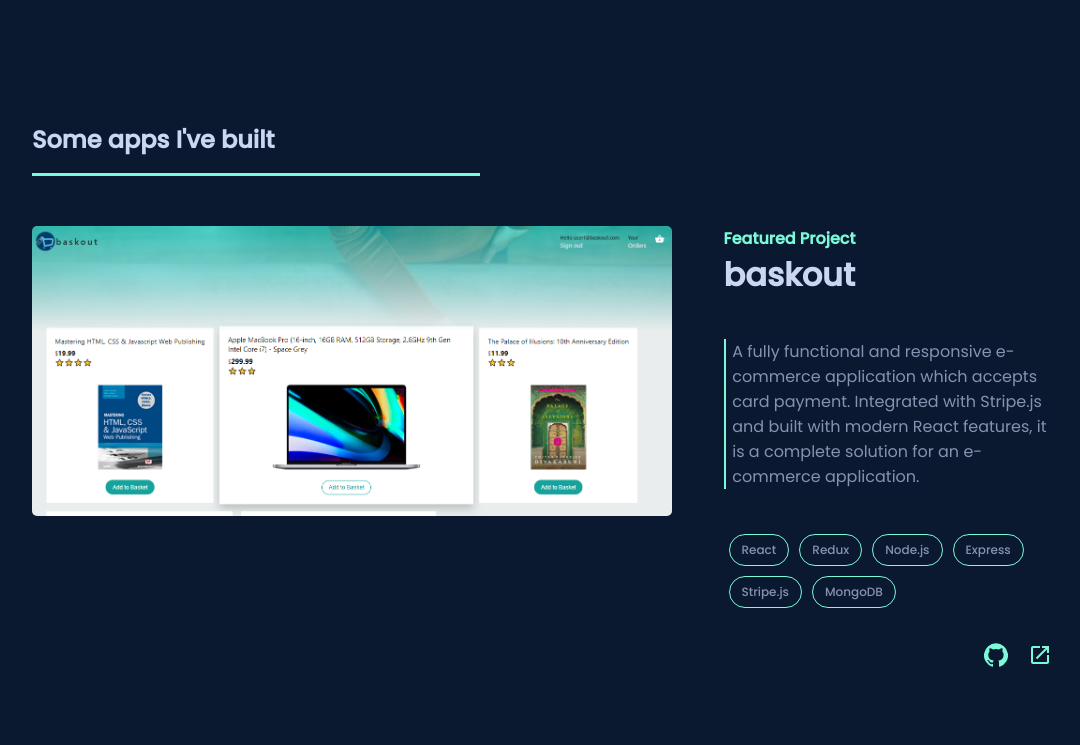
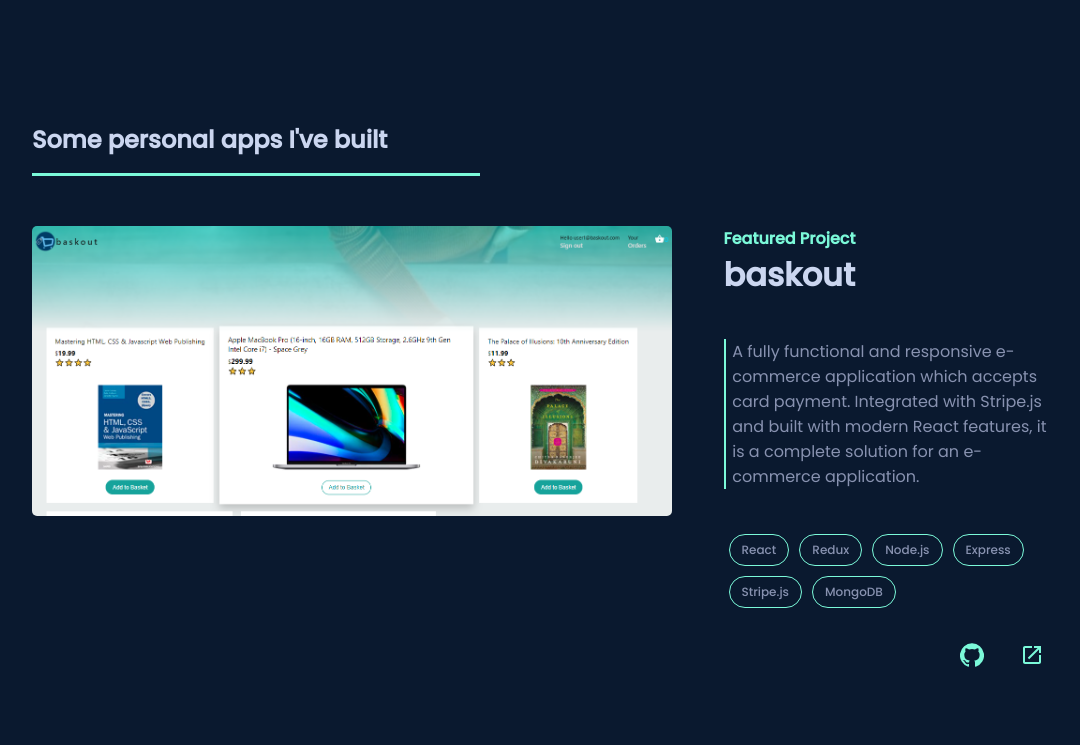
Before and after one commit to gautam-95/my-web-portfolio, a React (Create React App) app: page / in a window 1280 px wide. Shown: the part 3560-4305 px from the top of the page, without its empty margins (93-1173 px from the left). Built offline with nearby package versions, Linux system fonts and the light colour scheme.

Commit message:
Firebase hosting added
Firebase hosting added

```diff
--- a/src/components/Header/Header.js
+++ b/src/components/Header/Header.js
@@ -1,7 +1,6 @@
-import React, { useRef, useState } from "react";
+import React, { useRef } from "react";
 import classes from "./Header.module.scss";
 import { Link } from "react-scroll";
-import MenuIcon from "@material-ui/icons/Menu";
 
 const Header = (props) => {
   const inputEl = useRef(null);
@@ -21,7 +20,7 @@
         <div className={classes.navigationBackground}>&nbsp;</div>
         <nav>
           <ul>
-          <Link
+            <Link
               activeClass="active"
               to="home"
               spy={true}
--- a/src/components/Profiles/Profiles.js
+++ b/src/components/Profiles/Profiles.js
@@ -16,7 +16,11 @@
           <div className={classes.myLogo}>GP</div>
         </li>
         <li>
-          <a href="https://github.com/gautam-95" target="_blank">
+          <a
+            href="https://github.com/gautam-95"
+            target="_blank"
+            rel="noreferrer"
+          >
             <GitHubIcon className={classes.profileIcon} />
           </a>
         </li>
@@ -24,6 +28,7 @@
           <a
             href="https://www.linkedin.com/in/gautamraj-puranik-711b3012a/"
             target="_blank"
+            rel="noreferrer"
           >
             <LinkedInIcon className={classes.profileIcon} />
           </a>
--- a/src/components/Projects/FeaturedProject/FeaturedProject.js
+++ b/src/components/Projects/FeaturedProject/FeaturedProject.js
@@ -1,8 +1,7 @@
 import React from "react";
 import classes from "./FeaturedProject.module.scss";
-import GitHubIcon from '@material-ui/icons/GitHub';
-import LaunchIcon from '@material-ui/icons/Launch';
-
+import GitHubIcon from "@material-ui/icons/GitHub";
+import LaunchIcon from "@material-ui/icons/Launch";
 
 const FeaturedProject = ({ project, idx }) => {
   const rootClasses = [classes.featuredProject];
@@ -24,8 +23,12 @@
           ))}
         </ul>
         <div className={classes.links}>
-            <GitHubIcon className={classes.linkIcon}/>
-            <LaunchIcon className={classes.linkIcon}/>
+          <a href={project.gitLink} target="_blank" rel="noreferrer">
+            <GitHubIcon className={classes.linkIcon} />
+          </a>
+          <a href={project.appLink} target="_blank" rel="noreferrer">
+            <LaunchIcon className={classes.linkIcon} />
+          </a>
         </div>
       </div>
     </div>
--- a/src/components/Projects/Projects.js
+++ b/src/components/Projects/Projects.js
@@ -12,8 +12,8 @@
       desc:
         "A fully functional and responsive e-commerce application which accepts card payment. Integrated with Stripe.js and built with modern React features, it is a complete solution for an e-commerce application.",
       tech: ["React", "Redux", "Node.js", "Express", "Stripe.js", "MongoDB"],
-      gitLink: "https://google.com",
-      appLink: "https://google.com",
+      gitLink: "https://github.com/gautam-95/baskout-app",
+      appLink: "https://baskout-23105.web.app/login",
       image: baskout2,
     },
     {
@@ -21,8 +21,8 @@
       desc:
         "A web app to view your Spotify playlists and songs. View information about your playlists alongwith detailed information about each track.",
       tech: ["React", "Spotify Web API", "React Context API"],
-      gitLink: "https://google.com",
-      appLink: "https://google.com",
+      gitLink: "https://github.com/gautam-95/my-spotify-profile",
+      appLink: "https://spotify-profile-7fef8.web.app/",
       image: spotify1,
     },
   ]);
@@ -38,24 +38,25 @@
     },
     {
       name: "My Posts",
-      desc: "A MEAN stack application with file upload feature and full user authentication to save posts",
+      desc:
+        "A MEAN stack application with file upload feature and full user authentication to save posts",
       tech: ["Angular", "RxJs", "Node.js", "Express"],
-      gitLink: "https://google.com",
-      appLink: "https://google.com",
+      gitLink: null,
+      appLink: null,
     },
     {
       name: "Notes",
       desc:
         "A weekend project to learn and implement NgRx with a basic notes app",
       tech: ["Angular", "NgRx", "RxJs"],
-      gitLink: "https://google.com",
-      appLink: "https://google.com",
+      gitLink: null,
+      appLink: null,
     },
   ]);
 
   return (
     <div id="projects" className={classes.projects}>
-      <h2 className={classes.title}>Some apps I've built</h2>
+      <h2 className={classes.title}>Some personal apps I've built</h2>
       {featuredProjects.map((project, i) => (
         <FeaturedProject key={project.name} project={project} idx={i} />
       ))}
```
Also changed, not shown: firebase.json (added), 1 other file (tests, documents, lock files or other folders).
